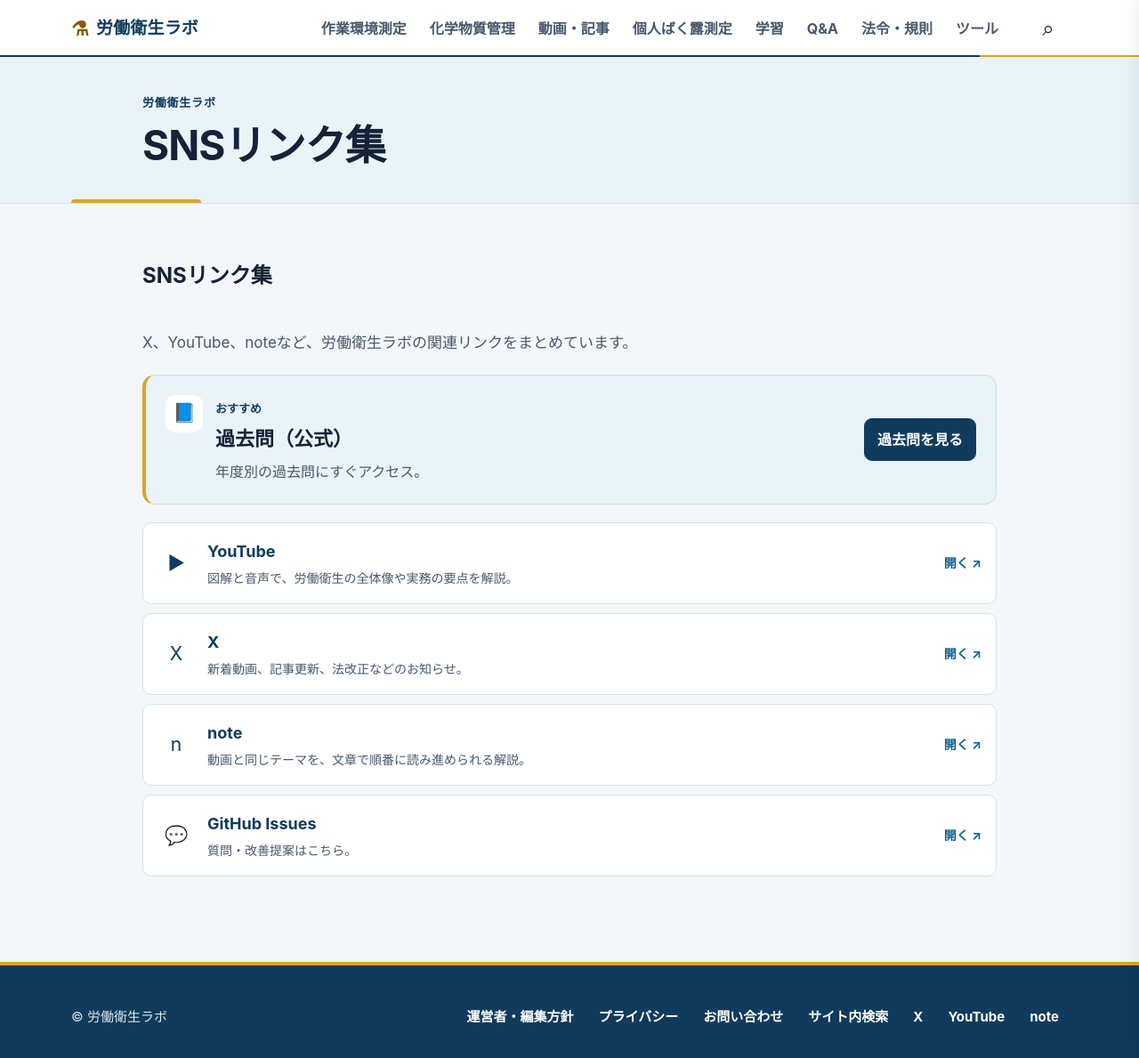
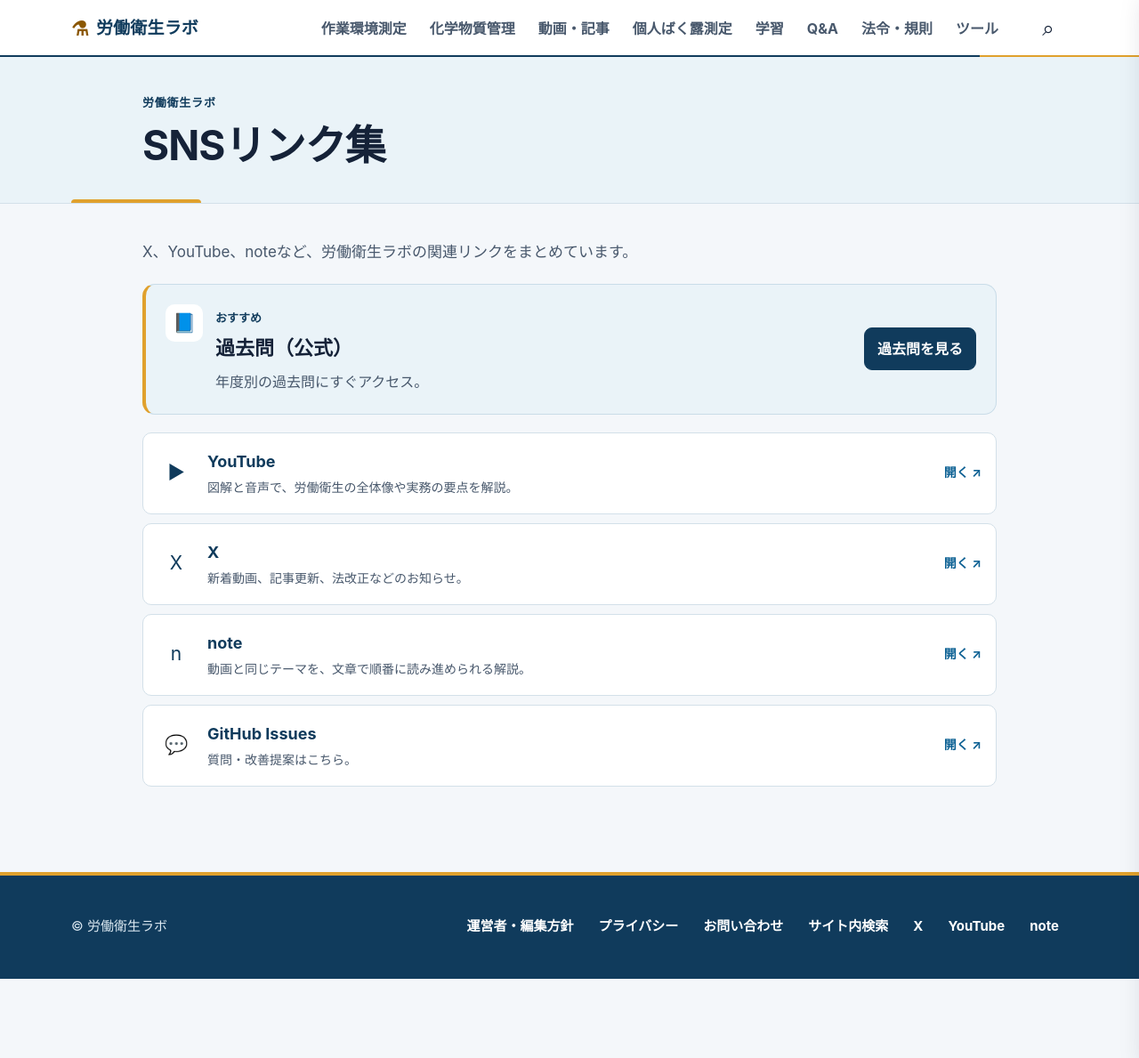
Before and after one commit to rodoeisei-lab/rodoeisei-lab, a Jekyll site: the page built from sns/index.md, in a window 1280 px wide and 1201 px high. Shown: the top 1189 px of the window at 89% size. Built offline with Jekyll 4.4.1, drawn with Linux system fonts in a browser that asks for light colours.

Commit message:
デザインを整える: sns/index.md

```diff
--- a/sns/index.md
+++ b/sns/index.md
@@ -6,8 +6,7 @@ permalink: /sns-links/
 ---
 {% assign home = site.data.home %}
 
-<div class="sns-collection" id="main">
-  <h1>SNSリンク集</h1>
+<div class="sns-collection">
   <p class="sns-lead">X、YouTube、noteなど、労働衛生ラボの関連リンクをまとめています。</p>
 
   <article class="primary-topic-card sns-primary-topic">
```
